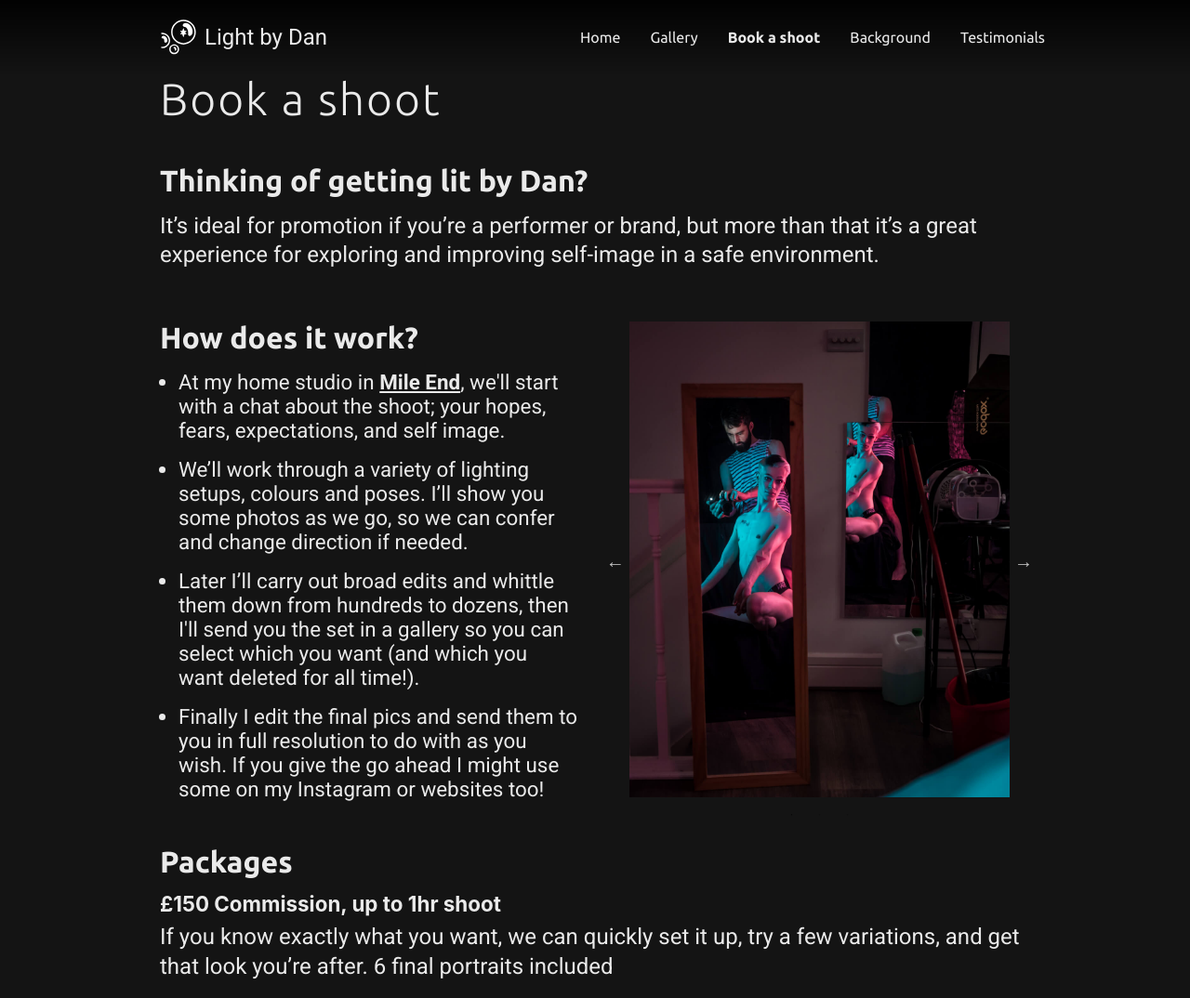
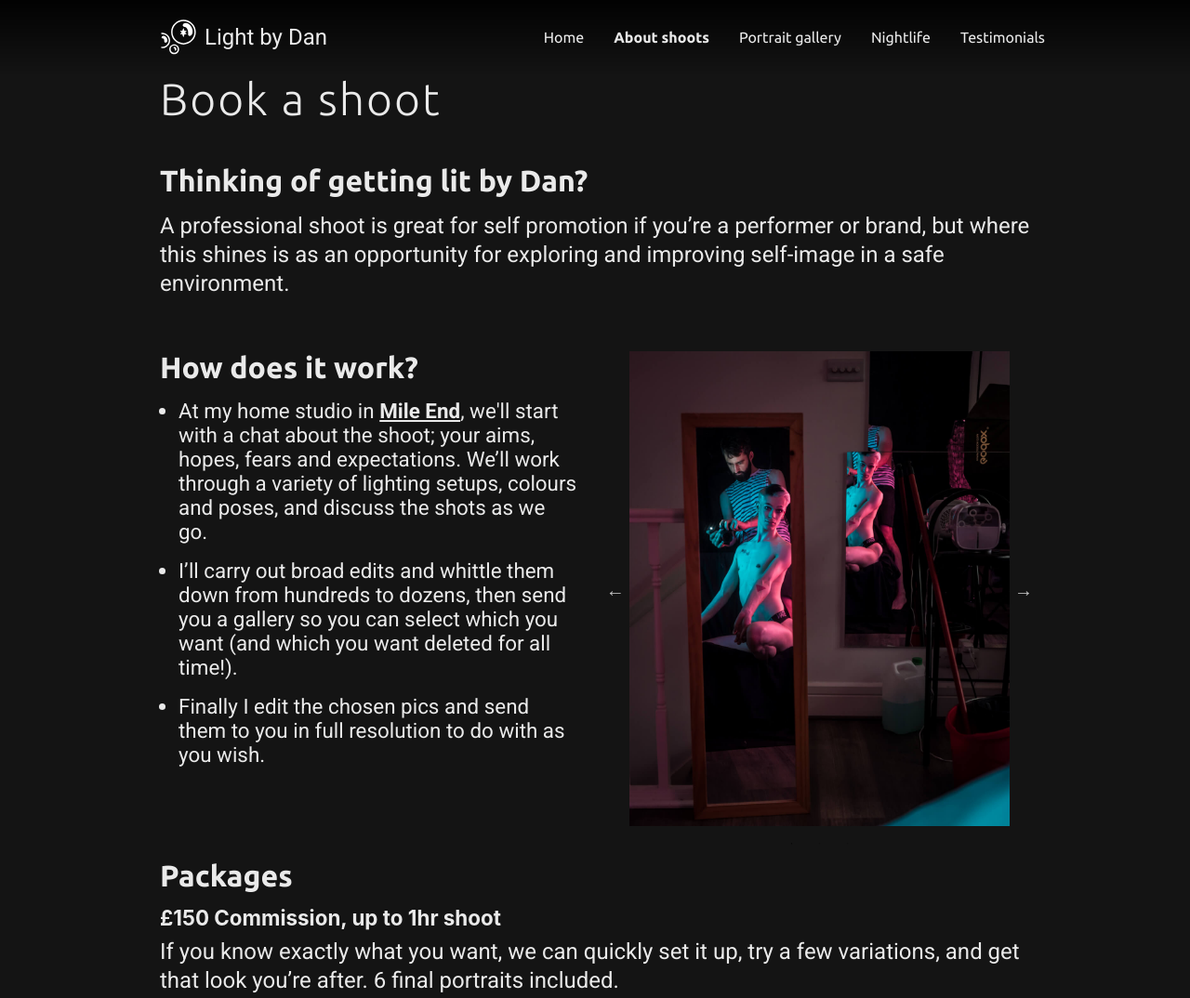
Before and after one commit to DanielGovan/gatsby-gallery-site, a Gatsby site: page /book_a_shoot in a window 1280 px wide. Shown: the top 1074 px of the page at 93% size. Built offline with nearby package versions, Linux system fonts and the light colour scheme; Gatsby itself is replaced by a stand-in of ours.

Commit message:
copy changes

```diff
--- a/src/actualComponents/Para.js
+++ b/src/actualComponents/Para.js
@@ -9,7 +9,7 @@ const StyledPara = styled(motion.p)`
 
   @media screen and (max-width: 500px) {
     font-size: 1.3rem;
-    text-align: center;
+    text-align: left;
   }
 `
 
--- a/src/components/HeroSection.js
+++ b/src/components/HeroSection.js
@@ -34,7 +34,7 @@ const HeroSection = () => {
           </FadeIn>
           <Context>portrait photography</Context>
         </SiteHeader>
-        <ButtonWrap>
+        {/* <ButtonWrap>
           <Button
             initial={{ x: -500, opacity: 0 }}
             animate={{ x: 0, opacity: 1 }}
@@ -46,7 +46,7 @@ const HeroSection = () => {
           >
             Inquire now
           </Button>
-        </ButtonWrap>
+        </ButtonWrap> */}
       </HeroInner>
     </HeroContainer>
   )
--- a/src/components/NavBar.js
+++ b/src/components/NavBar.js
@@ -57,18 +57,18 @@ const NavBar = () => {
                 </NavLinks>
               </NavItem>
               <NavItem>
-                <NavLinks activeStyle={{ fontWeight: 700 }} to="/gallery/">
-                  Gallery
+                <NavLinks activeStyle={{ fontWeight: 700 }} to="/book_a_shoot/">
+                  About shoots
                 </NavLinks>
               </NavItem>
               <NavItem>
-                <NavLinks activeStyle={{ fontWeight: 700 }} to="/book_a_shoot/">
-                  Book a shoot
+                <NavLinks activeStyle={{ fontWeight: 700 }} to="/gallery/">
+                  Portrait gallery
                 </NavLinks>
               </NavItem>
               <NavItem>
                 <NavLinks activeStyle={{ fontWeight: 700 }} to="/background/">
-                  Background
+                  Nightlife
                 </NavLinks>
               </NavItem>
               <NavItem>
--- a/src/pages/book_a_shoot.js
+++ b/src/pages/book_a_shoot.js
@@ -118,9 +118,9 @@ const AboutShoots = () => {
         <Header>Book a shoot</Header>
         <SubHeader>Thinking of getting lit by Dan?</SubHeader>
         <Para>
-          It’s ideal for promotion if you’re a performer or brand, but more than
-          that it’s a great experience for exploring and improving self-image in
-          a safe environment.
+          A professional shoot is great for self promotion if you’re a performer
+          or brand, but where this shines is as an opportunity for exploring and
+          improving self-image in a safe environment.
         </Para>
 
         <Column>
@@ -135,24 +135,18 @@ const AboutShoots = () => {
               >
                 Mile End
               </InlineLink>
-              , we'll start with a chat about the shoot; your hopes, fears,
-              expectations, and self image.
+              , we'll start with a chat about the shoot; your aims, hopes, fears
+              and expectations. We’ll work through a variety of lighting setups,
+              colours and poses, and discuss the shots as we go.
             </ListItem>
             <ListItem>
-              We’ll work through a variety of lighting setups, colours and
-              poses. I’ll show you some photos as we go, so we can confer and
-              change direction if needed.
+              I’ll carry out broad edits and whittle them down from hundreds to
+              dozens, then send you a gallery so you can select which you want
+              (and which you want deleted for all time!).
             </ListItem>
             <ListItem>
-              Later I’ll carry out broad edits and whittle them down from
-              hundreds to dozens, then I'll send you the set in a gallery so you
-              can select which you want (and which you want deleted for all
-              time!).
-            </ListItem>
-            <ListItem>
-              Finally I edit the final pics and send them to you in full
-              resolution to do with as you wish. If you give the go ahead I
-              might use some on my Instagram or websites too!
+              Finally I edit the chosen pics and send them to you in full
+              resolution to do with as you wish.
             </ListItem>
           </List>
         </Column>
@@ -185,7 +179,8 @@ const AboutShoots = () => {
         <Callout>£150 Commission, up to 1hr shoot</Callout>
         <Para>
           If you know exactly what you want, we can quickly set it up, try a few
-          variations, and get that look you’re after. 6 final portraits included
+          variations, and get that look you’re after. 6 final portraits
+          included.
         </Para>
         <Callout> £250 Creative shoot, 2hr, 1 or 2 people</Callout>
         <Para>
--- a/src/pages/gallery.js
+++ b/src/pages/gallery.js
@@ -13,7 +13,7 @@ const Testimonials = () => {
       <InnerWrap>
         <Header>Portrait Gallery</Header>
         <Para>
-          Here's (almost) everyone I've ever shot! Both for easy reference and
+          Here's (almost) everyone I've ever shot! Both for easy reference, and
           as an antidote for my imposter syndrome.
         </Para>
       </InnerWrap>
```
Also changed, not shown: src/pages/index.js (+25 -27 lines), src/images/siteImages/bts1-jason.jpg (deleted), src/images/siteImages/bts2-harry.jpg (deleted).
